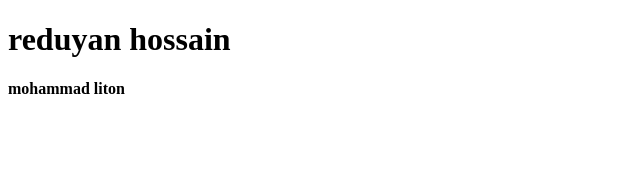
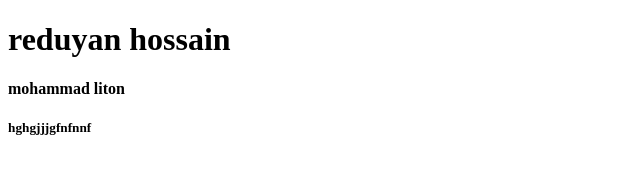
Before and after one commit to LitonDhli/my-second-website1, a plain HTML site: page index.html in a window 1280 px wide. Shown: the full height of the page, 0-640 px from the left. Drawn offline with Linux system fonts and the light colour scheme.

Commit message:
first commit

```diff
--- a/index.html
+++ b/index.html
@@ -8,5 +8,6 @@
 <body>
   <h1>reduyan hossain</h1>
   <h4> mohammad liton </h4>
+  <h5>hghgjjjgfnfnnf</h5>
 </body>
 </html>
```
